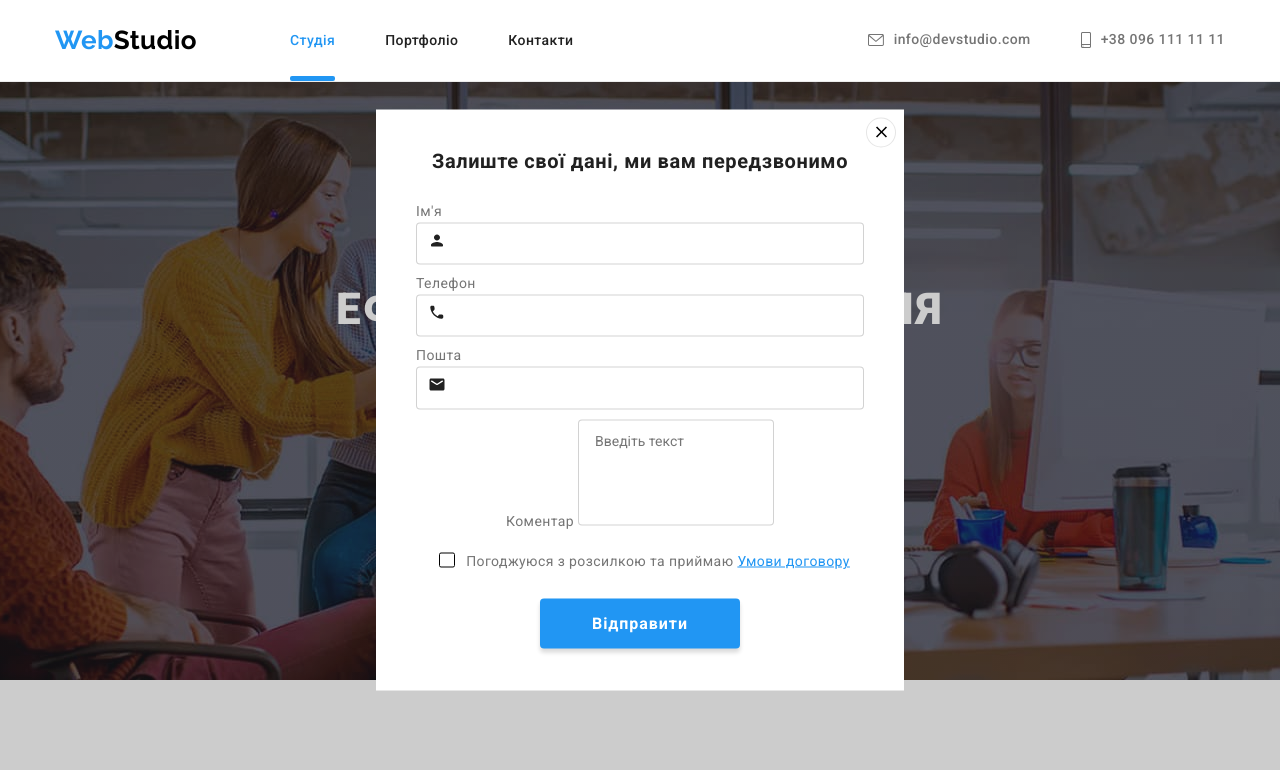
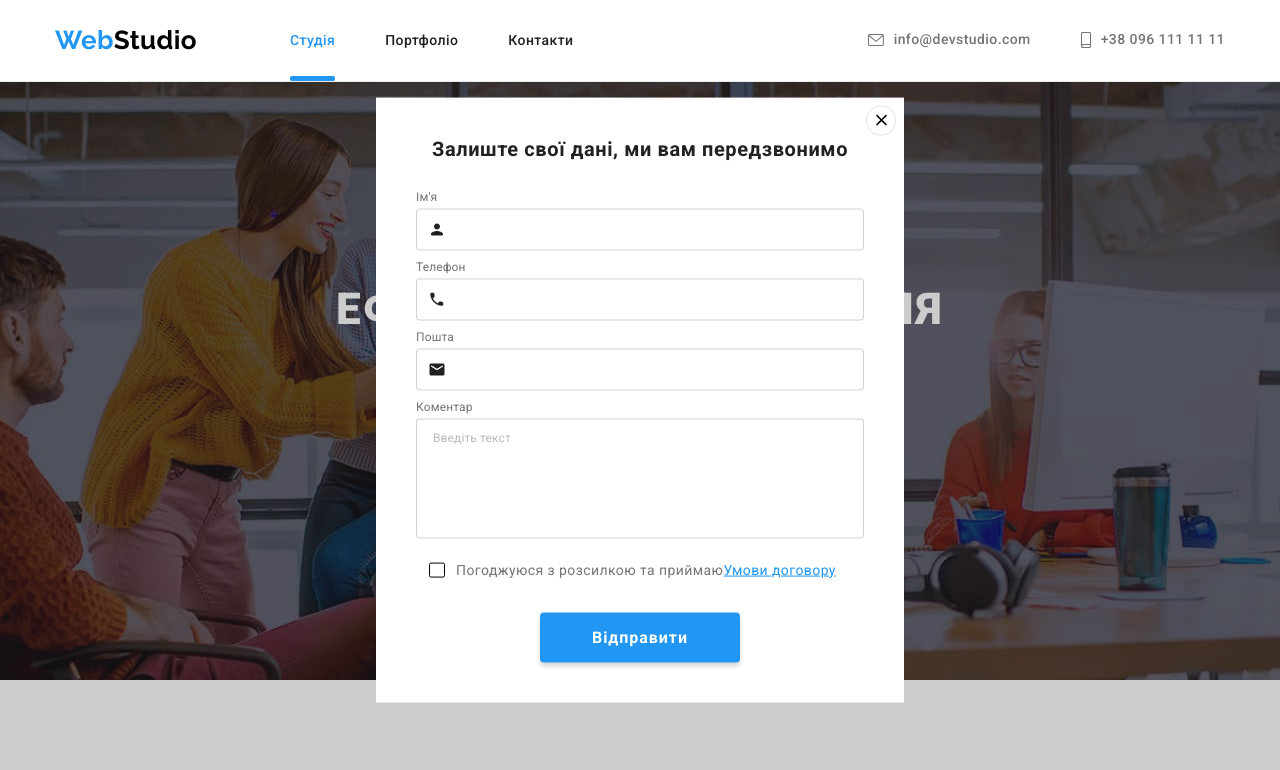
Before and after one commit to OlgaKulak/goit-markup-hw-06, a plain HTML site: page index.html in a window 1280 px wide. Both pictures are taken after a click on the button "Замовити послугу". Shown: the top 770 px of the page. Drawn offline with nearby package versions, Linux system fonts and the light colour scheme.

Commit message:
adds css fixes acc to the 6th hw

```diff
--- a/css/styles.css
+++ b/css/styles.css
@@ -69,6 +69,7 @@ button {
 }
  textarea {
   resize: none;
+  height: 120px;
   position: relative;
   padding: 12px 16px;
   font-family: inherit;
@@ -83,6 +84,10 @@ label {
   display: inline-block;
   margin-bottom: 4px;
   color: var(--secondary-text-color);
+  font-family: inherit;
+  font-size: 12px;
+  line-height: 1.16;
+  letter-spacing: 0.01em;
 
 }
 
@@ -289,14 +294,21 @@ label {
   transition: border-color 250ms cubic-bezier(0.4, 0, 0.2, 1);
 
 }
+.form-field-last {
+  position: relative;
+  display: flex;
+  flex-direction: column;
+  text-align: start;
+}
+.form-comment{
+  transition: border-color 250ms cubic-bezier(0.4, 0, 0.2, 1);
+}
 
 .icon-black {
   position: absolute;
-  top: 11px;
+  top: 50%;
   left: 12px;
 
-  transform: translateY( 100%);
-  /* display: inline-block; */
   fill: currentColor;
 
   transition: fill 250ms cubic-bezier(0.4, 0, 0.2, 1);
@@ -336,15 +348,25 @@ label {
 .policy-link {
   color: var(--accent-color);
 }
-.form-field textarea::placeholder{
+.form-field-last textarea::placeholder{
   color: rgba(117, 117, 117, 0.5);
+  font-family: inherit;
+  font-size: 12px;
+  line-height: 1.16;
+  letter-spacing: 0.01em;
 }
 
 .form-policy {
-display: block;
+display: inline-flex;
+align-items: center;
+text-align: center;
 margin-top: 20px;
 margin-bottom: 30px;
-padding-left: 36px;
+padding-left: 12px;
+font-family: inherit;
+font-size: 14px;
+line-height: 1.71;
+letter-spacing: 0.03em;
 }
 
 .check-box{
@@ -783,6 +805,7 @@ display: flex;
 .subscribe-email {
   width: 358px;
   height: 50px;
+  color: var(--primary-white-color);
   background-color: #2F303A;
   border: 1px solid rgba(255, 255, 255, 0.3);
   /* filter: drop-shadow(0px 4px 4px rgba(0, 0, 0, 0.15)); */
```
Lines whose indentation alone changed are shown as unchanged.
